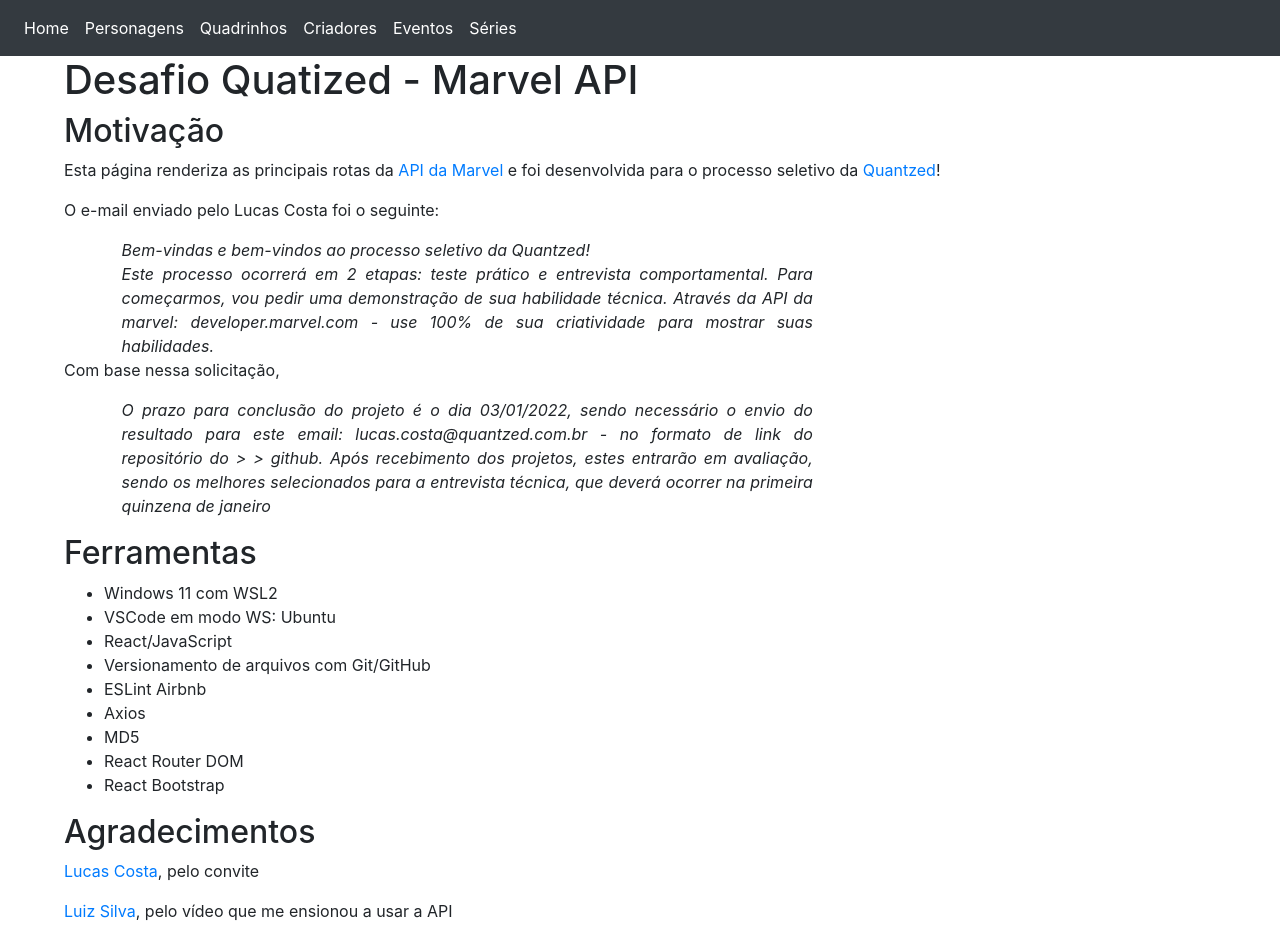
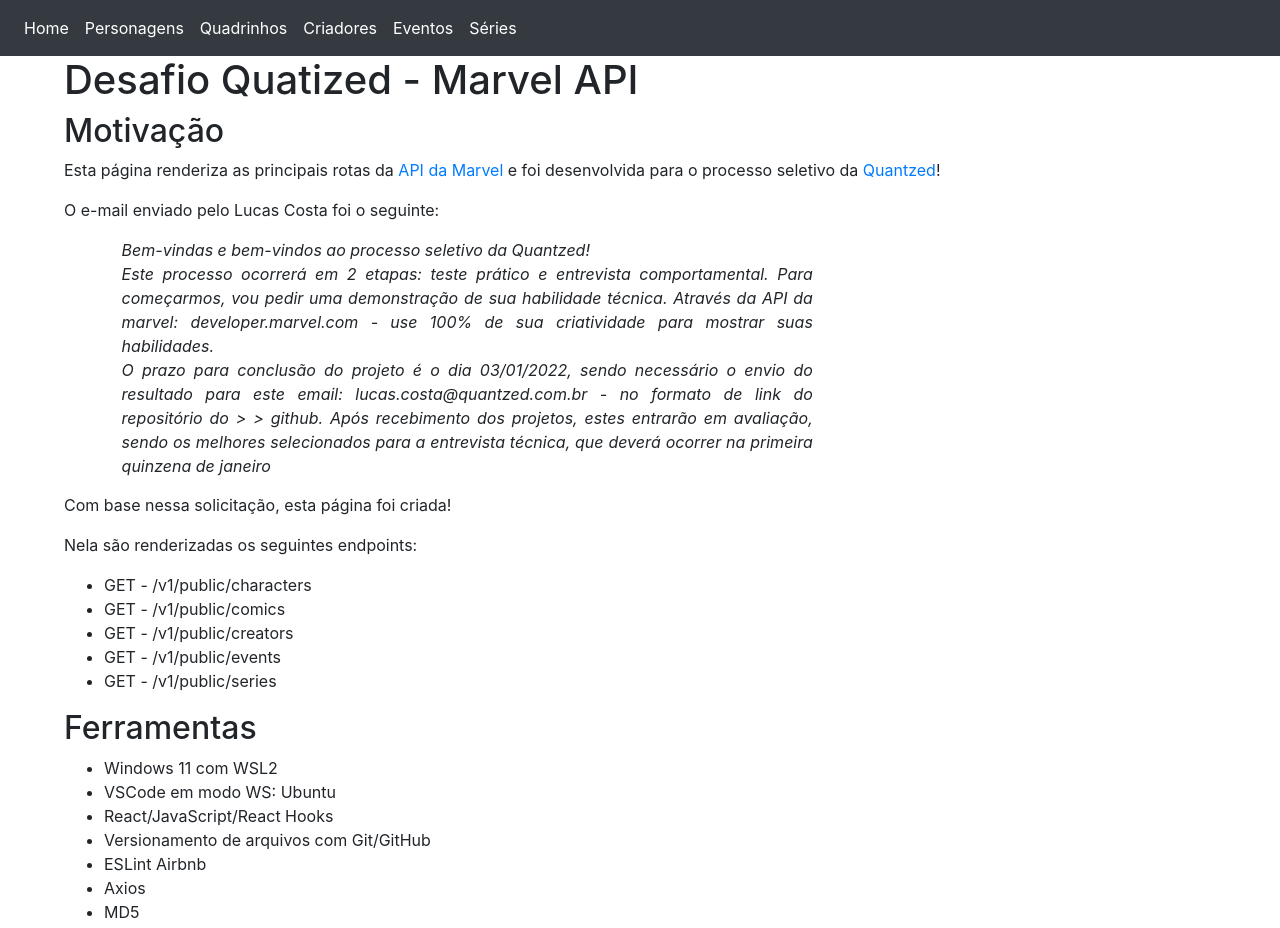
Before and after one commit to arturLMoretti/marvelAPIQuantzedChalenge, a React (Create React App) app: page / in a window 1280 px wide. Shown: the top 928 px of the page. Built offline with nearby package versions, Linux system fonts and the light colour scheme.

Commit message:
Adiciona informações e estiliza parágrafo

```diff
--- a/src/pages/Home.jsx
+++ b/src/pages/Home.jsx
@@ -31,9 +31,7 @@
             para mostrar suas habilidades.
           </p>
 
-          <p>Com base nessa solicitação, </p>
-
-          <p className="email-paragraph">
+          <p className="email-paragraph last-email-paragraph">
             O prazo para conclusão do projeto é o dia 03/01/2022, sendo necessário o envio do
             resultado para este email: lucas.costa@quantzed.com.br - no formato de link do
             repositório do &gt; &gt; github.
@@ -42,6 +40,26 @@
             que deverá ocorrer na primeira quinzena de janeiro
           </p>
 
+          <p>Com base nessa solicitação, esta página foi criada!</p>
+          <p>Nela são renderizadas os seguintes endpoints:</p>
+
+          <ul>
+            <li>
+              GET - /v1/public/characters
+            </li>
+            <li>
+              GET - /v1/public/comics
+            </li>
+            <li>
+              GET - /v1/public/creators
+            </li>
+            <li>
+              GET - /v1/public/events
+            </li>
+            <li>
+              GET - /v1/public/series
+            </li>
+          </ul>
           <p>
             {' '}
           </p>
@@ -51,7 +69,7 @@
           <ul>
             <li>Windows 11 com WSL2</li>
             <li>VSCode em modo WS: Ubuntu</li>
-            <li>React/JavaScript</li>
+            <li>React/JavaScript/React Hooks</li>
             <li>Versionamento de arquivos com Git/GitHub</li>
             <li>ESLint Airbnb</li>
             <li>Axios</li>
@@ -69,7 +87,13 @@
 
           <p>
             <a href="https://www.youtube.com/watch?v=jlqgqSFIKPU" target="_blank" rel="noreferrer">Luiz Silva</a>
-            , pelo vídeo que me ensionou a usar a API
+            , por ter postado o vídeo que me ensionou a usar a API
+
+          </p>
+
+          <p>
+            <a href="https://www.betrybe.com/" target="_blank" rel="noreferrer">Trybe</a>
+            , que me ensino Desenvolvimento FrontEnd
 
           </p>
         </article>
--- a/src/pages/styles/home.css
+++ b/src/pages/styles/home.css
@@ -23,3 +23,7 @@
   padding-left: 5%;
   padding-right: 35%;
 }
+
+.last-email-paragraph {
+  padding-bottom: 15px;
+}
```
